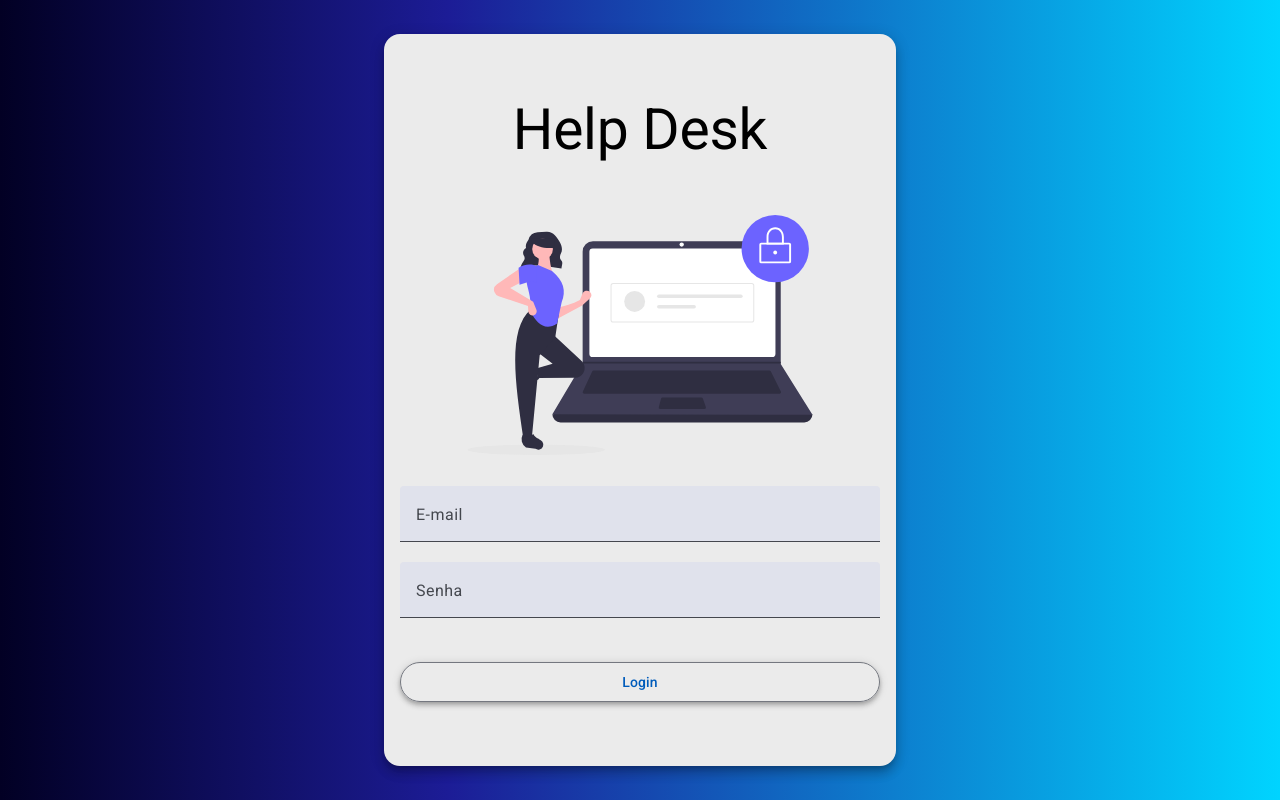
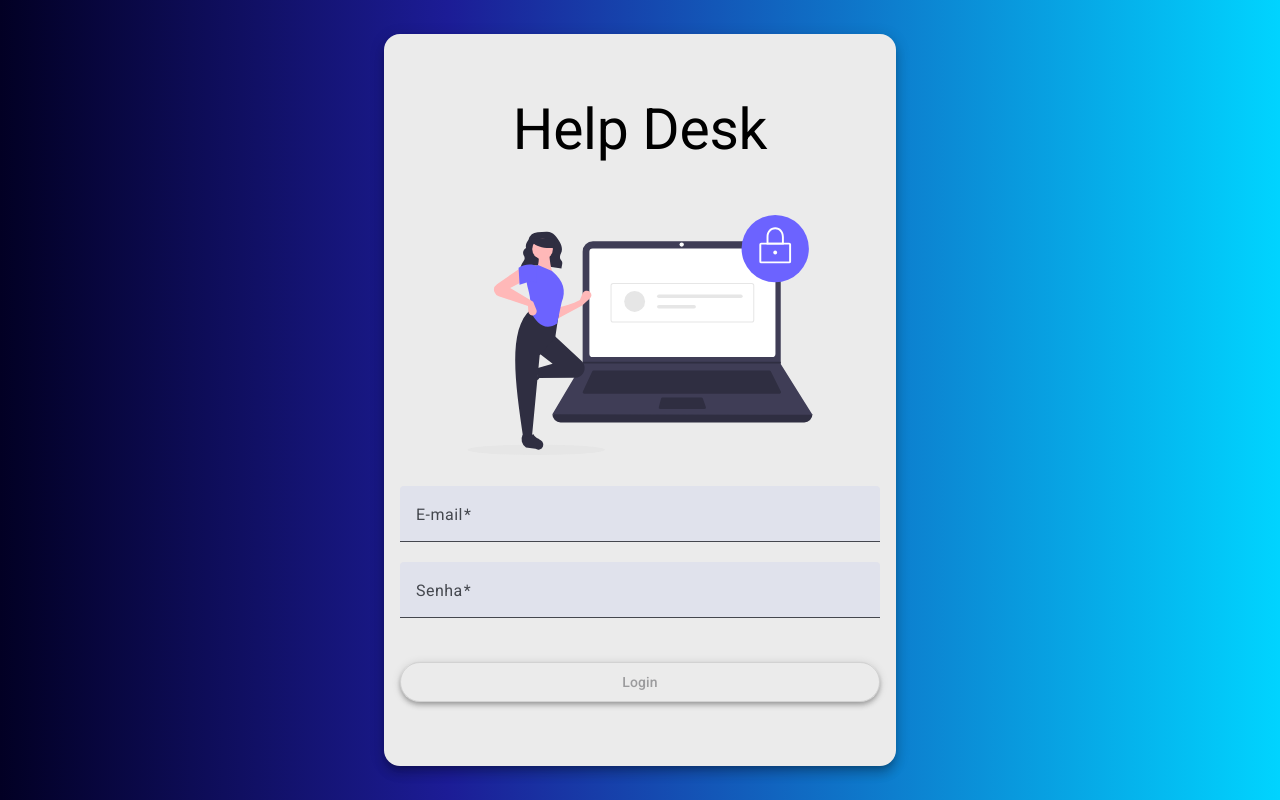
Before and after one commit to IldoRamos/helpdesk-front-angular, an Angular app: page /login in a window 1280 px wide. Built offline with nearby package versions, Linux system fonts and the light colour scheme.

Commit message:
validação de formulario para login

```diff
--- a/src/app/components/login/login.component.html
+++ b/src/app/components/login/login.component.html
@@ -4,14 +4,14 @@
         <img src="assets/img/login-image.svg" alt="">
         <mat-form-field class="full-width">
           <mat-label>E-mail</mat-label>
-          <input matInput placeholder="Ex. fulano@email.com">
+          <input [formControl]="email" required [(ngModel)]="creds.email" name="email" matInput placeholder="Ex. fulano@email.com">
         </mat-form-field>
 
         <mat-form-field class="full-width">
             <mat-label>Senha</mat-label>
-            <input type="password" matInput placeholder="Ex. 123" >
+            <input [formControl]="senha" required  [(ngModel)]="creds.senha" name="senha" type="password" matInput placeholder="Ex. 123" >
         </mat-form-field>
 
-        <button class="full-width mat-elevation-z4" mat-stroked-button color="primary">Login</button>
+        <button [disabled]="!validaCampos()" class="full-width mat-elevation-z4" mat-stroked-button color="primary">Login</button>
       </form>
 </div>
--- a/src/app/components/login/login.component.ts
+++ b/src/app/components/login/login.component.ts
@@ -1,10 +1,33 @@
-import { Component } from '@angular/core';
+import { Component, OnInit } from '@angular/core';
+import { Credenciais } from '../../models/credenciais';
+import { FormControl, Validators } from '@angular/forms';
 
 @Component({
   selector: 'app-login',
   templateUrl: './login.component.html',
   styleUrl: './login.component.css'
 })
-export class LoginComponent {
+export class LoginComponent implements OnInit {
+
+  creds: Credenciais = {
+    email: '',
+    senha: ''
+  }
+
+  email = new FormControl(null,Validators.email);
+  senha = new FormControl(null,Validators.minLength(3));
+  constructor(){}
+
+  ngOnInit(): void {
+
+  }
+
+  validaCampos(): boolean{
+    if(this.email.valid && this.senha.valid){
+      return true
+    }else{
+      return false;
+    }
+  }
 
 }
--- /dev/null
+++ b/src/app/models/credenciais.ts
@@ -0,0 +1,4 @@
+export interface Credenciais{
+    email: string;
+    senha: string;
+}
```
